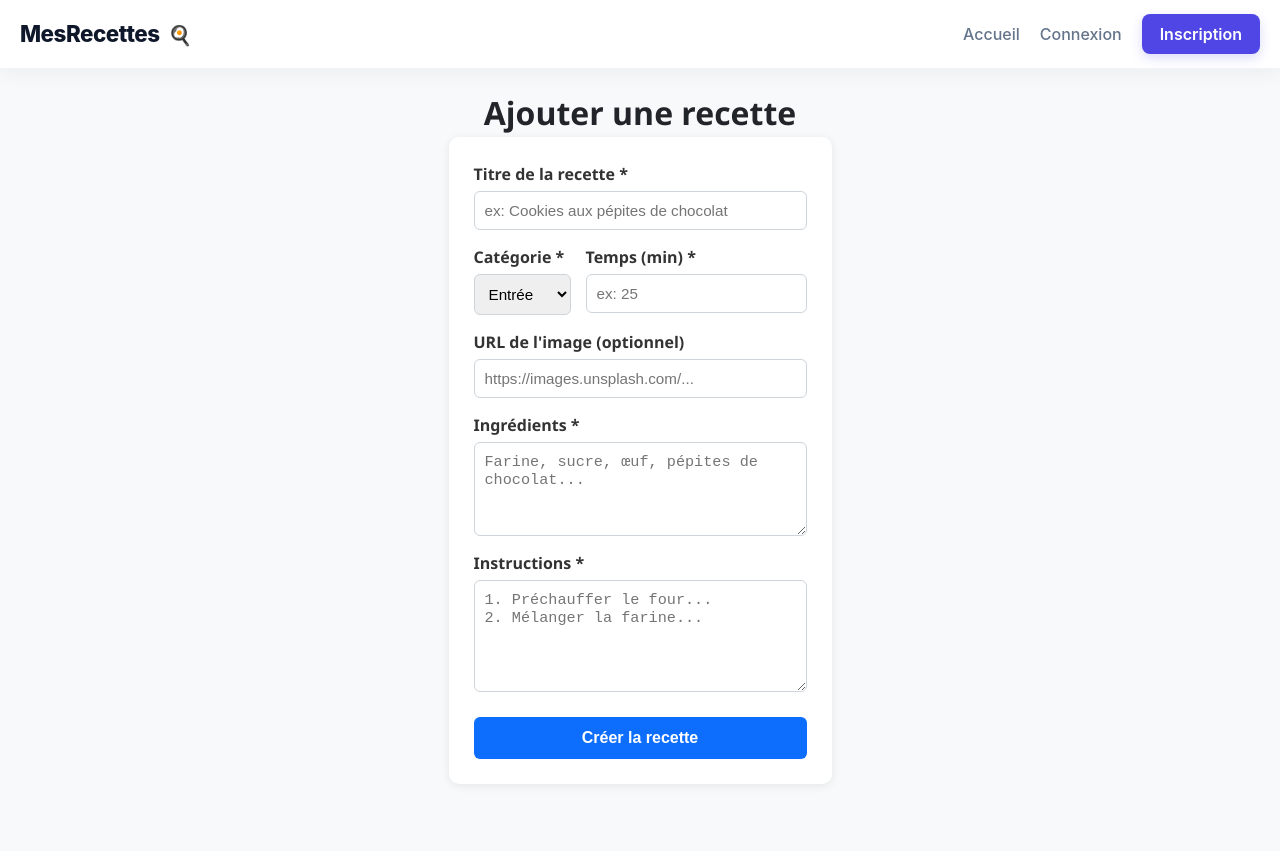
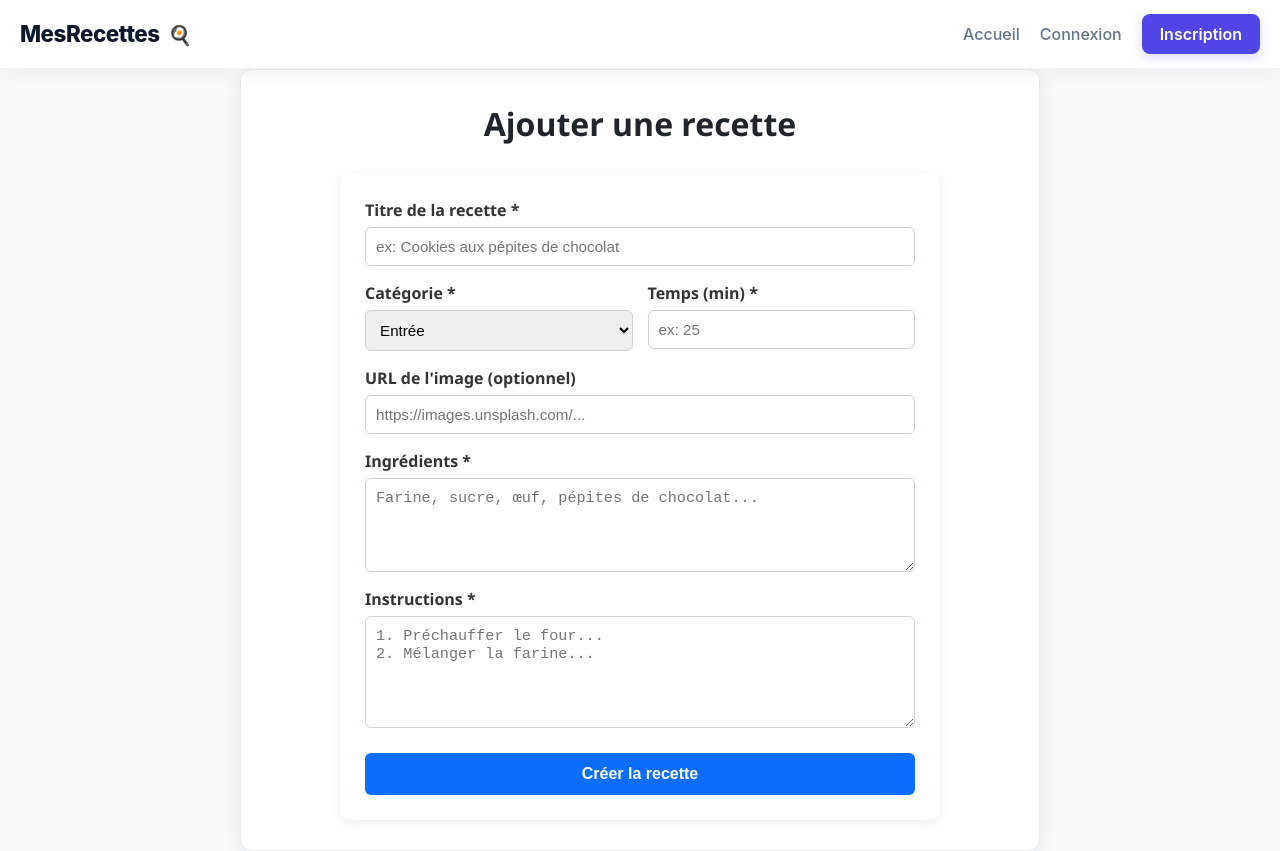
Before and after one commit to RayaneC-01/mes-recettes, a React (Vite) app in the folder client/: page /ajouter in a window 1280 px wide. Before the commit the page ends 804 px from the top, so only its background shows below. Built offline with nearby package versions, Linux system fonts and the light colour scheme.

Commit message:
fix: suppression du middleware token et gestion simplifiée des recettes

```diff
--- a/client/src/pages/AddRecipe.jsx
+++ b/client/src/pages/AddRecipe.jsx
@@ -8,14 +8,13 @@ export default function AddRecipe() {
   const [errorMessage, setErrorMessage] = useState("");
 
   const handleCreateRecipe = async (formData) => {
-    // Réinitialisation des messages
   setSuccessMessage("");
   setErrorMessage("");
 
   try {
-      const token = localStorage.getItem("token");
     const user = JSON.parse(localStorage.getItem("user"));
 
+    // On prépare les données en incluant l'ID de l'auteur
     const recipeData = {
       ...formData,
       author: user?._id || user?.id,
@@ -25,7 +24,6 @@ export default function AddRecipe() {
       method: "POST",
       headers: {
         "Content-Type": "application/json",
-          Authorization: `Bearer ${token}`,
       },
       body: JSON.stringify(recipeData),
     });
@@ -33,10 +31,7 @@ export default function AddRecipe() {
     const data = await response.json();
 
     if (response.ok) {
-        // 1. Afficher le message de succès dans la page
-        setSuccessMessage("🎉 Recette ajoutée avec succès ! Redirection en cours...");
-
-        // 2. Attendre 2 secondes avant de rediriger vers l'accueil
+      setSuccessMessage("🎉 Recette ajoutée avec succès ! Redirection...");
       setTimeout(() => {
         navigate("/");
       }, 2000);
@@ -50,8 +45,8 @@ export default function AddRecipe() {
 };
 
   return (
-    <div style={{ maxWidth: "600px", margin: "0 auto", padding: "20px" }}>
-      <h1 style={{ textAlign: "center" }}>Ajouter une recette</h1>
+    <div style={containerStyle}>
+      <h1 style={{ marginBottom: "25px", textAlign: "center" }}>Ajouter une recette</h1>
 
       {/* Message de succès stylisé */}
       {successMessage && (
@@ -72,7 +67,22 @@ export default function AddRecipe() {
   );
 }
 
-// Styles simples pour les notifications
+// ==========================================
+// STYLES DU CONTENEUR (Identiques à EditRecipe)
+// ==========================================
+const containerStyle = {
+  width: "100%",
+  maxWidth: "800px",
+  margin: "0 auto",
+  padding: "30px 20px",
+  backgroundColor: "#ffffff",
+  borderRadius: "12px",
+  boxShadow: "0 4px 20px rgba(0, 0, 0, 0.08)",
+  border: "1px solid #eaeaea",
+  boxSizing: "border-box",
+};
+
+// Styles pour les notifications
 const successStyle = {
   backgroundColor: "#d4edda",
   color: "#155724",
```
Lines whose indentation alone changed are shown as unchanged.
